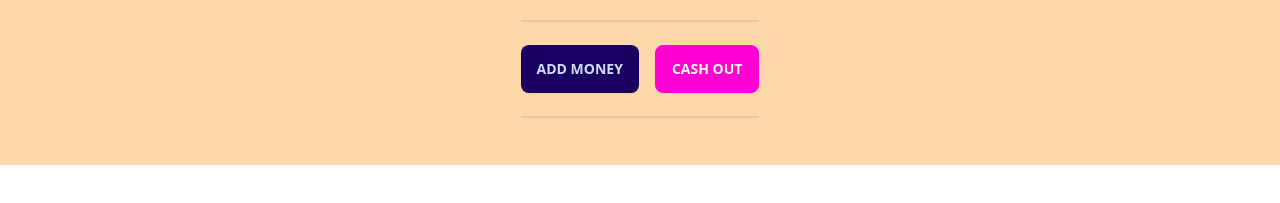
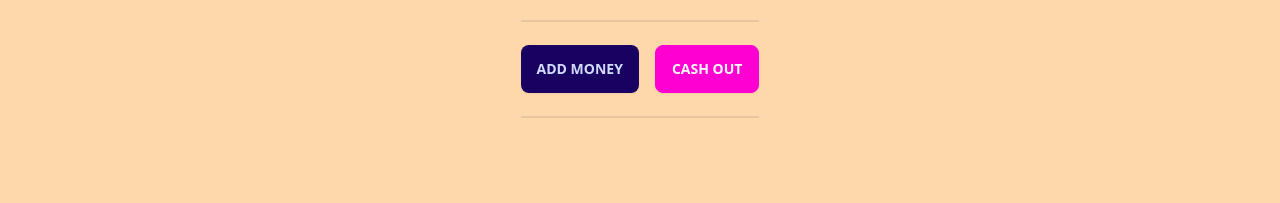
Before and after one commit to inzamulhaque1/Payoo-MFS, a plain HTML site: page home.html in a window 1280 px wide. Shown: the part 115-318 px from the top of the page. Drawn offline with nearby package versions, Linux system fonts and the light colour scheme.

Commit message:
minimum highet added

```diff
--- a/home.html
+++ b/home.html
@@ -10,7 +10,7 @@
 
 </head>
 
-<body class="bg-orange-200">
+<body class="min-h-screen bg-orange-200">
 
 
     <div class="flex justify-center py-6">
```
